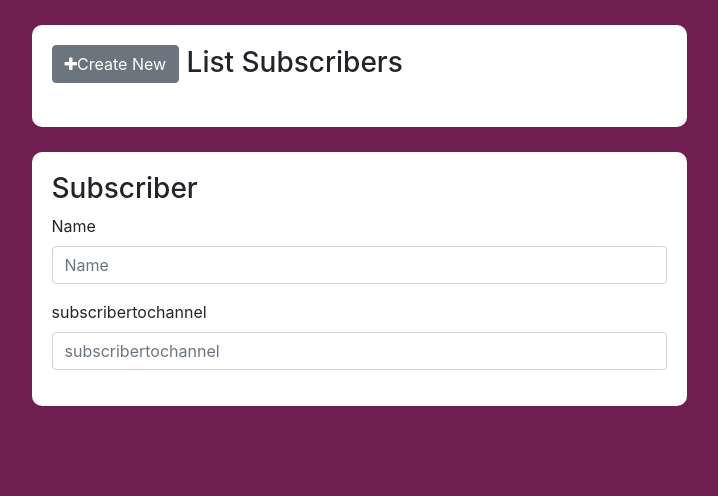
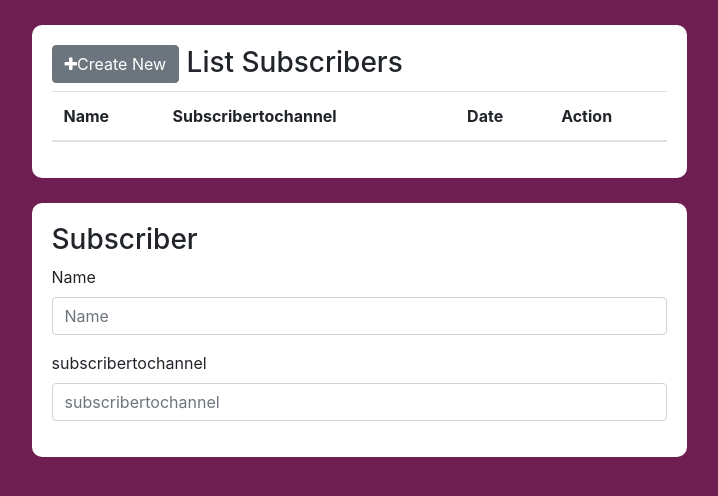
Before and after one commit to bouchraelaili/ApiMongoDb, a website: page front/list.html in a window 1280 px wide. Shown: the whole page, without its empty margins (281-999 px from the left). Drawn offline with nearby package versions, Linux system fonts and the light colour scheme; no server answers.

Commit message:
finalupdate

```diff
--- a/front/list.html
+++ b/front/list.html
@@ -17,6 +17,12 @@
 <h3><a class="btn btn-secondary" href="subscriber.html"><i class="fa fa-plus"></i>Create New</a> List Subscribers</h3>
 <table class="table table-striped">
         <thead>
+            <tr>
+                <th>Name</th>
+                <th>Subscribertochannel</th>
+                <th>Date</th>
+                <th>Action</th>
+            </tr>
 
         </thead>
         <tbody id="subTable">
@@ -39,6 +45,7 @@
                 <label>subscribertochannel </label>
                 <input type="text" class="form-control" id="subscribertochannel" placeholder="subscribertochannel" >
             </div>
+
         </form>
     </div>
 
--- a/front/scripts.js
+++ b/front/scripts.js
@@ -9,6 +9,7 @@ function GetSubscriber() {
       <tr>
                 <td>${response.data[index].name}</td>
                 <td>${response.data[index].subscribertochannel}</td>
+                <td>${response.data[index].subscribeDate}</td>
                 <td><button class="btn btn-success" onclick="updatesub('${response.data[index]._id}')"><i class="fa fa-pencil fa-lg" aria-hidden="true"></i>Update</button>
                 <button class="btn btn-danger" onclick="deleteSub('${response.data[index]._id}')"><i class="fa fa-trash fa-lg" aria-hidden="true"></i>Delete</button></td>
             </tr>
@@ -48,8 +49,9 @@ var subscribertochannel = document.getElementById('subscribertochannel').value;
 //update
 function updatesub(id) {
 
-    var nameup = document.getElementById('Name').value;
+var nameup = document.getElementById('Name').value;
 var subscribertochannelup = document.getElementById('subscribertochannel').value;
+
     obj = {
         name : nameup,
         subscribertochannel : subscribertochannelup
```
